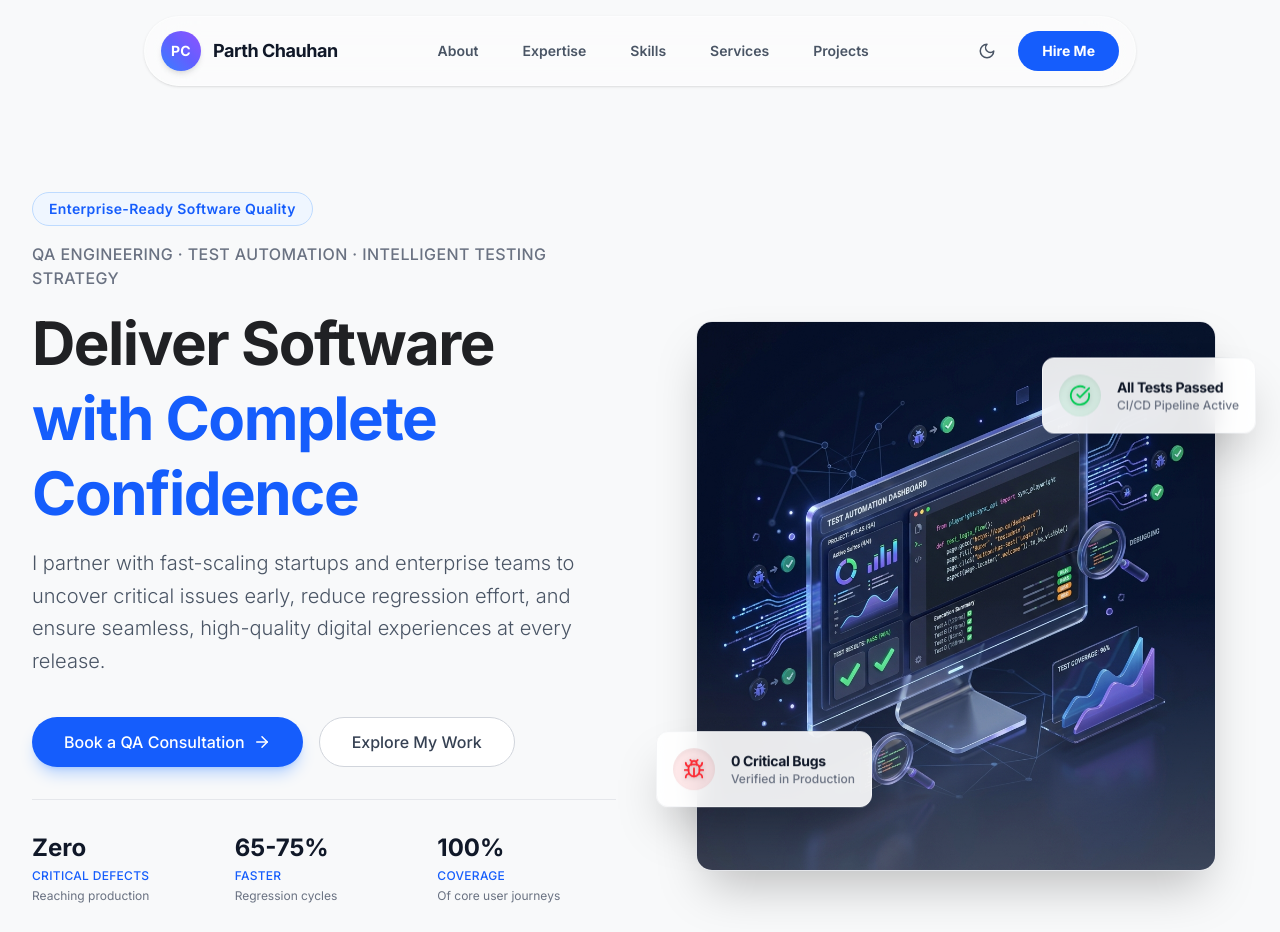
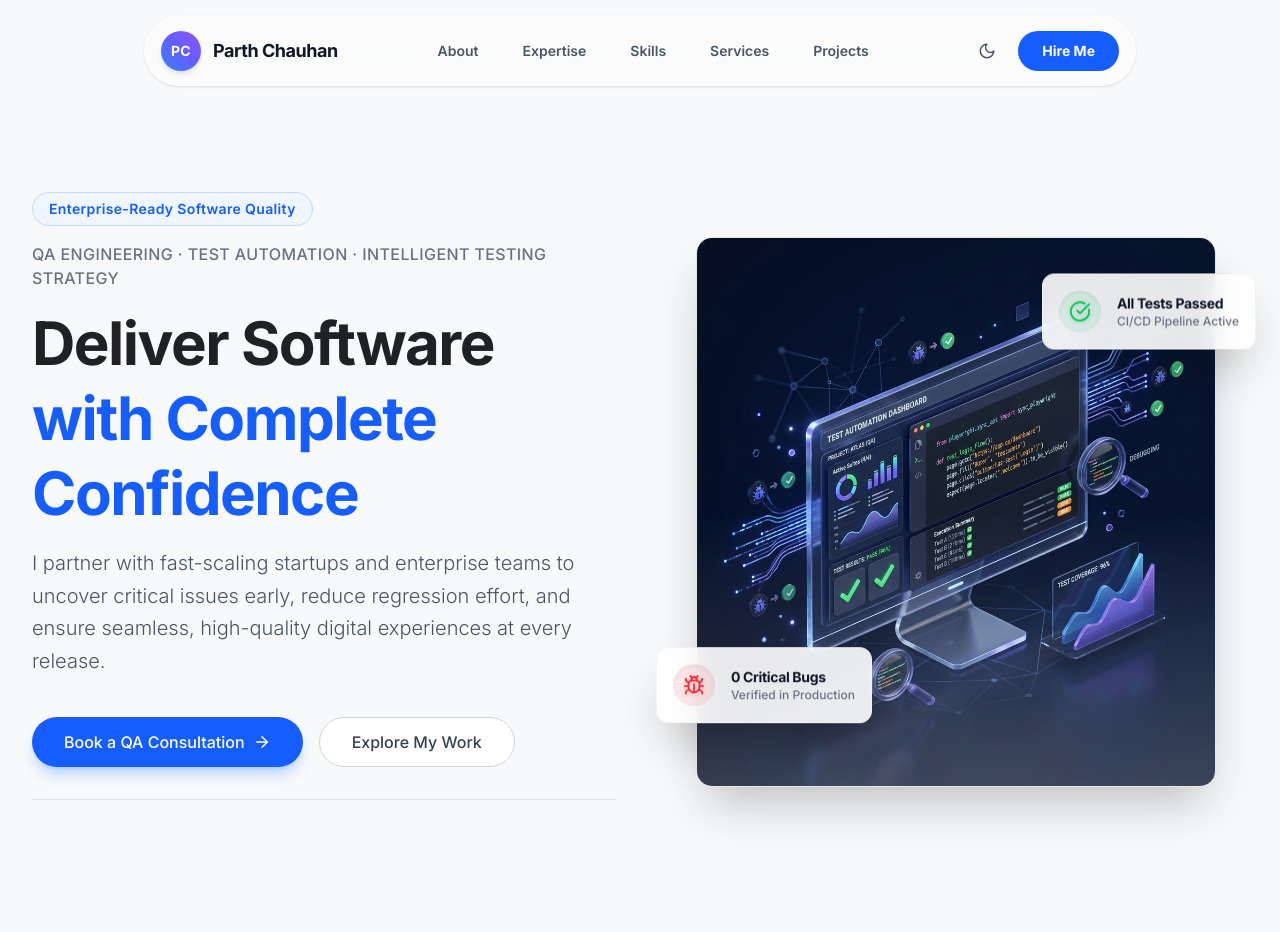
Before and after one commit to ParthChauhan2003/Portfolio, a React (Vite) app: page / in a window 1280 px wide. Shown: the top 932 px of the page. Built offline with nearby package versions, Linux system fonts and the light colour scheme.

Commit message:
chore: add code comment and adjust whitespace in CertsTools component

```diff
--- a/src/app/components/Hero.tsx
+++ b/src/app/components/Hero.tsx
@@ -65,7 +65,7 @@
               transition={{ delay: 0.7 }}
               className={`grid grid-cols-2 md:grid-cols-3 gap-6 pt-8 border-t ${darkMode ? 'border-gray-800' : 'border-gray-200'}`}
             >
-              <div className="space-y-1">
+              {/* <div className="space-y-1">
                 <h4 className={`text-2xl font-bold ${darkMode ? 'text-white' : 'text-gray-900'}`}>Zero</h4>
                 <p className={`text-xs uppercase tracking-wide font-medium ${darkMode ? 'text-blue-400' : 'text-blue-600'}`}>Critical Defects</p>
                 <p className={`text-xs ${darkMode ? 'text-gray-500' : 'text-gray-500'}`}>Reaching production</p>
@@ -94,7 +94,7 @@
                 <h4 className={`text-2xl font-bold ${darkMode ? 'text-white' : 'text-gray-900'}`}>Python</h4>
                 <p className={`text-xs uppercase tracking-wide font-medium ${darkMode ? 'text-blue-400' : 'text-blue-600'}`}>& Playwright</p>
                 <p className={`text-xs ${darkMode ? 'text-gray-500' : 'text-gray-500'}`}>Automation Specialist</p>
-              </div>
+              </div> */}
             </motion.div>
           </motion.div>
 
```
